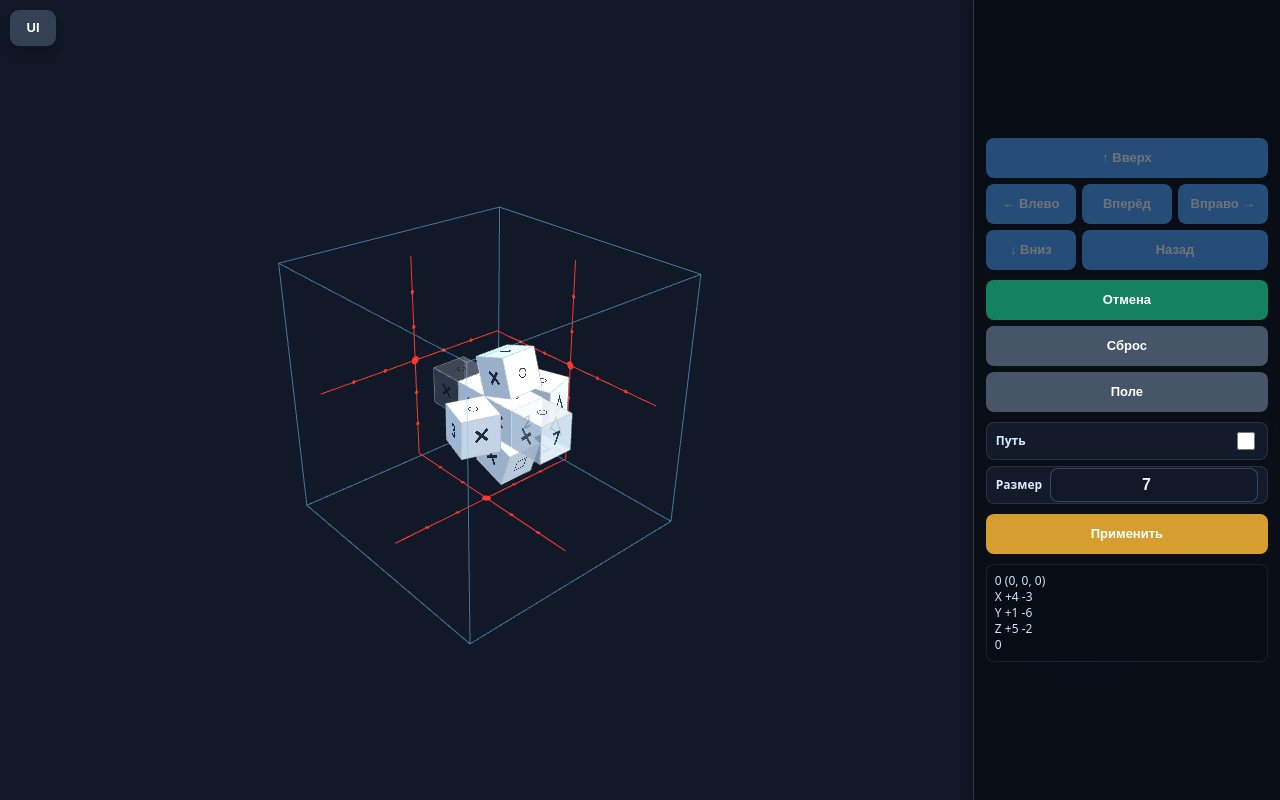
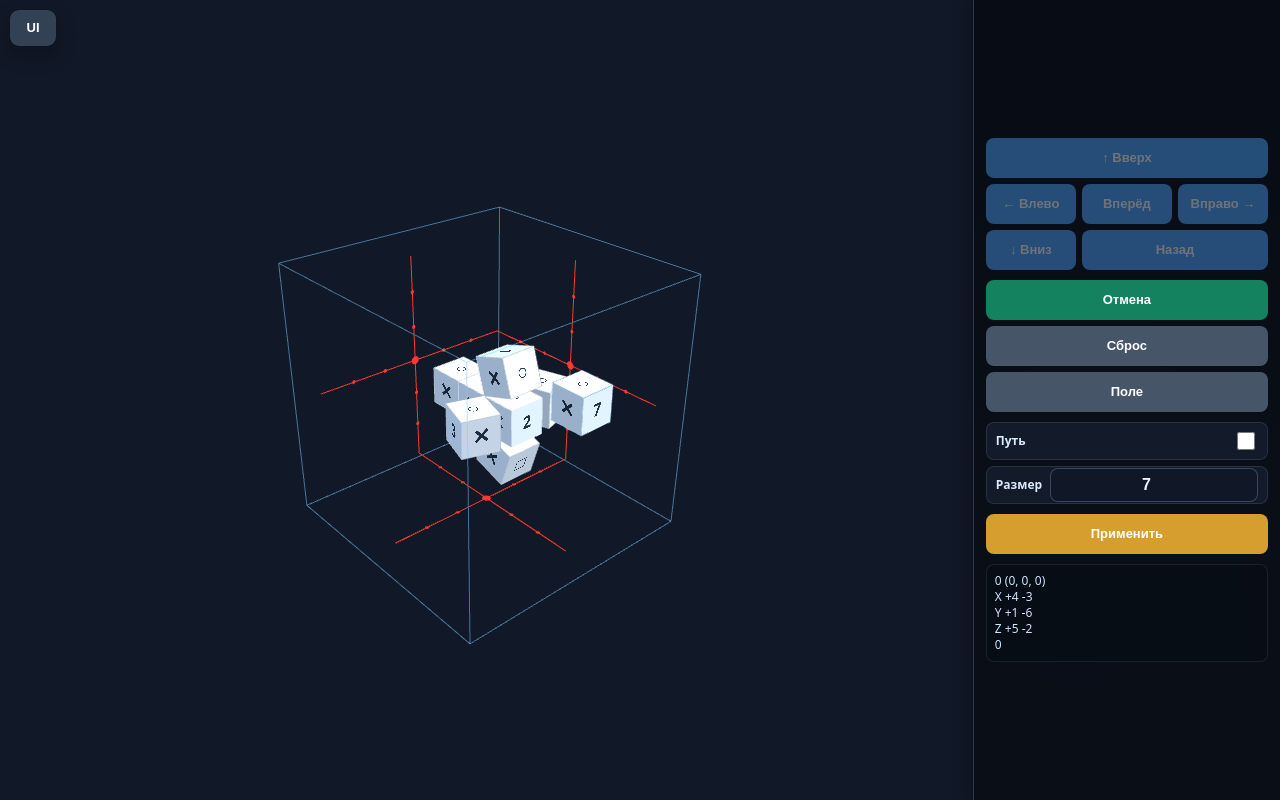
Before and after one commit to l3chat/CubeRoller, a plain HTML site: page cube4d2.html in a window 1280 px wide. Both pictures are taken after a click on the button "Назад". Drawn offline with nearby package versions, Linux system fonts and the light colour scheme; animation ran at ten frames a second.

Commit message:
Animate cube4d2 external cell return

```diff
--- a/cube4d2.html
+++ b/cube4d2.html
@@ -22,7 +22,7 @@
 
     active cell:          center of the visible local unfolding
     six neighbor cells:   one in each local ±X, ±Y, ±Z direction
-    one external cell:    the cell opposite the active cell, not currently drawn
+    one external cell:    the cell opposite the active cell, drawn at its stored outside position
 
 The visual object can move through a 3D field. The active cell has a field
 coordinate (x, y, z). The visible local unfolding is placed around that field
@@ -99,6 +99,10 @@
 
 Persistent cube orientation
 ---------------------------
+The external cube remains visible after it leaves the unfolding. Its outside
+position is stored in state.externalPositions[id] until it returns; on return it
+moves along a high clearance arc while slerping to the required orientation.
+
 Every cube stores its current orientation in:
 
     state.orientations[id] = {x, y, z, w}
@@ -366,7 +370,7 @@
   This must remain an involution:
       opposite[opposite[id]] === id
 
-  It defines which cell is hidden/external for a given active cell.
+  It defines which cell is external for a given active cell.
 */
 const opposite = {0:7,7:0,1:6,6:1,2:5,5:2,3:4,4:3};
 
@@ -535,6 +539,21 @@
   return out;
 }
 
+function identityExternalPositions(){
+  const map = {};
+  for(const id of allIds) map[id] = null;
+  return map;
+}
+
+function cloneExternalPositions(positions){
+  const out = {};
+  for(const id of allIds){
+    const p = positions?.[id] || null;
+    out[id] = p ? {x:p.x, y:p.y, z:p.z} : null;
+  }
+  return out;
+}
+
 function reflectionLinearMatrix(normal){
   const n = normal.clone().normalize();
   const nx = n.x, ny = n.y, nz = n.z;
@@ -595,7 +614,8 @@
     path: [...s.path],
     fieldPath: s.fieldPath.map(p => ({...p})),
     orientations: cloneOrientations(s.orientations),
-    pendingNormals: clonePendingNormals(s.pendingNormals)
+    pendingNormals: clonePendingNormals(s.pendingNormals),
+    externalPositions: cloneExternalPositions(s.externalPositions)
   };
 }
 
@@ -625,15 +645,16 @@
     path: [0],
     fieldPath: [{x:0,y:0,z:0}],
     orientations: identityOrientations(),
-    pendingNormals: identityPendingNormals()
+    pendingNormals: identityPendingNormals(),
+    externalPositions: identityExternalPositions()
   };
 }
 
 /*
   externalCell(state)
 
-  The one cell not drawn in the current local unfolding.
-  It is always opposite(active).
+  The one cell outside the current local unfolding.
+  It is always opposite(active), and remains visible at its stored outside position.
 */
 function externalCell(s){
   return opposite[s.active];
@@ -820,18 +841,27 @@
   applyLocalFog();
 }
 
+function externalFallbackPositionFor(s){
+  return fieldVec(s).add(new THREE.Vector3(2.35, 1.45, 0));
+}
+
+function externalStoredPositionFor(id, s){
+  const stored = s.externalPositions?.[id] || null;
+  return stored ? objToVec(stored) : externalFallbackPositionFor(s);
+}
+
 function currentPositionFor(id, s){
   const base = fieldVec(s);
 
   if(id === s.active) return base;
-  if(id === externalCell(s)) return base.clone().add(new THREE.Vector3(2.35, 1.45, 0));
+  if(id === externalCell(s)) return externalStoredPositionFor(id, s);
 
   for(let i=0;i<3;i++){
     if(s.axes[i].plus === id) return base.clone().add(dirVectors[i].clone().multiplyScalar(spacing));
     if(s.axes[i].minus === id) return base.clone().add(dirVectors[i].clone().multiplyScalar(-spacing));
   }
 
-  return base.clone().add(new THREE.Vector3(2.35, -1.45, 0));
+  return externalStoredPositionFor(id, s);
 }
 
 function localDirFor(id, s){
@@ -1005,7 +1035,7 @@
   Rebuilds the scene from logical state:
       - positions every visible cell around state.field
       - applies persistent quaternion orientation
-      - hides the external cell
+      - keeps the external cell visible at its stored outside position
       - applies active/idle edge brightness
       - rebuilds field path and wall projections
 
@@ -1026,11 +1056,11 @@
     const isActive = id === s.active;
     const isExternal = id === externalCell(s);
 
-    g.visible = !isExternal;
+    g.visible = true;
 
     setCubeOpacity(g, 1.0);
-    g.userData.baseEdgeOpacity = isActive ? 1.00 : 0.65;
-    g.userData.baseEdgeColor = isActive ? 0xffffff : 0xaebdca;
+    g.userData.baseEdgeOpacity = isActive ? 1.00 : isExternal ? 0.50 : 0.65;
+    g.userData.baseEdgeColor = isActive ? 0xffffff : isExternal ? 0x7aa9d8 : 0xaebdca;
     ed.material.color.set(g.userData.baseEdgeColor);
     ed.material.opacity = g.userData.baseEdgeOpacity;
 
@@ -1040,7 +1070,7 @@
 
     let label = "";
     if(isActive) label = "активный";
-    else if(isExternal) label = "";
+    else if(isExternal) label = "внешний";
     else label = "сосед " + s.active;
     setLabel(id,label);
   }
@@ -1079,6 +1109,30 @@
   object.quaternion.premultiply(q);
 }
 
+function arcPoint(start, target, center, lift, t){
+  const mid = start.clone().lerp(target, 0.5);
+  const chord = target.clone().sub(start);
+  let clearance = mid.clone().sub(center);
+
+  // Keep the control point off the start-target chord so the arc never collapses into a straight line.
+  if(chord.lengthSq() > 1e-8){
+    const chordDir = chord.clone().normalize();
+    clearance.addScaledVector(chordDir, -clearance.dot(chordDir));
+    if(clearance.lengthSq() < 1e-8){
+      clearance = new THREE.Vector3().crossVectors(chordDir, new THREE.Vector3(0,1,0));
+      if(clearance.lengthSq() < 1e-8){
+        clearance = new THREE.Vector3().crossVectors(chordDir, new THREE.Vector3(1,0,0));
+      }
+    }
+  }
+
+  if(clearance.lengthSq() < 1e-8) clearance = new THREE.Vector3(0,1,0);
+  const control = mid.add(clearance.normalize().multiplyScalar(lift));
+  const a = start.clone().lerp(control, t);
+  const b = control.clone().lerp(target, t);
+  return a.lerp(b, t);
+}
+
 /*
   makeNextState(state, axisIndex, sign)
 
@@ -1108,7 +1162,8 @@
     path: [...s.path, B],
     fieldPath: [...s.fieldPath.map(p => ({...p})), vecToObj(field)],
     orientations: cloneOrientations(s.orientations),
-    pendingNormals: clonePendingNormals(s.pendingNormals)
+    pendingNormals: clonePendingNormals(s.pendingNormals),
+    externalPositions: cloneExternalPositions(s.externalPositions)
   };
 
   if(sign > 0){
@@ -1185,22 +1240,28 @@
   cells.get(B).userData.baseEdgeColor = 0xaebdca;
 
   // Анимация смены внешнего кубика:
-  // enter (бывший внешний) заранее ставим на его конечное место и плавно проявляем,
-  // out (будущий внешний) плавно гасим на текущем месте.
+  // enter (бывший внешний) возвращается по дуге из сохранённой внешней позиции
+  // и одновременно получает нужный поворот; out остаётся видимым на месте выхода.
+  next.externalPositions[enter] = null;
   const enterGroup = cells.get(enter);
   const enterEdges = enterGroup.getObjectByName("edges");
   const enterLabel = enterGroup.getObjectByName("label");
+  const enterStartPosition = currentPositionFor(enter, state);
+  const enterTargetPosition = currentPositionFor(enter, next);
+  const enterStartQuaternion = objToQuat(state.orientations?.[enter] || {x:0,y:0,z:0,w:1});
   enterGroup.visible = true;
-  enterGroup.position.copy(currentPositionFor(enter, next));
-  enterGroup.quaternion.copy(objToQuat(state.orientations?.[enter] || {x:0,y:0,z:0,w:1}));
+  enterGroup.position.copy(enterStartPosition);
+  enterGroup.quaternion.copy(enterStartQuaternion);
   // Вместо двух зеркальных отражений применяем один собственный поворот:
   // первое отражение было бы при уходе во внешний статус,
   // второе — при возвращении через присоединяемую грань.
   const enterRotation = rotationFromTwoReflections(state.pendingNormals?.[enter], bDir);
-  enterGroup.quaternion.premultiply(enterRotation);
+  const enterTargetQuaternion = enterStartQuaternion.clone().premultiply(enterRotation);
+  const enterArcCenter = base.clone();
+  const enterArcLift = spacing * 3.0;
   next.pendingNormals[enter] = null;
-  enterEdges.material.opacity = 0.0;
-  setCubeOpacity(enterGroup, 0.0);
+  enterEdges.material.opacity = 0.75;
+  setCubeOpacity(enterGroup, 1.0);
   enterLabel.visible = false;
   enterLabel.material.opacity = 0.0;
   setLabel(enter, "входит");
@@ -1208,6 +1269,7 @@
   const outGroup = cells.get(out);
   const outEdges = outGroup.getObjectByName("edges");
   const outLabel = outGroup.getObjectByName("label");
+  const outStartPosition = currentPositionFor(out, state);
   const outStartOpacity = outEdges.material.opacity;
   outLabel.visible = false;
   outLabel.material.opacity = 0.0;
@@ -1258,11 +1320,14 @@
     // и плавно передаём яркость активного кубика от A к B.
     const sample = per[spinners[0]];
     const fade = sample && sample.angle > 1e-9 ? Math.min(1, sample.done / sample.angle) : 1;
-    enterEdges.material.opacity = 0.75 * fade;
-    setCubeOpacity(enterGroup, fade);
+    enterGroup.position.copy(arcPoint(enterStartPosition, enterTargetPosition, enterArcCenter, enterArcLift, fade));
+    enterGroup.quaternion.slerpQuaternions(enterStartQuaternion, enterTargetQuaternion, fade);
+    outGroup.position.copy(outStartPosition);
+    enterEdges.material.opacity = 0.75;
+    setCubeOpacity(enterGroup, 1.0);
     enterLabel.material.opacity = 0.0;
-    outEdges.material.opacity = outStartOpacity * (1 - fade);
-    setCubeOpacity(outGroup, 1 - fade);
+    outEdges.material.opacity = Math.max(0.50, outStartOpacity);
+    setCubeOpacity(outGroup, 1.0);
     outLabel.material.opacity = 0.0;
 
     const oldColor = new THREE.Color(0xffffff);
@@ -1284,6 +1349,7 @@
     // Самого зеркального отражения не делаем: оно будет объединено
     // с отражением при возвращении в один поворот.
     next.pendingNormals[out] = vecToObj(bDir.clone());
+    next.externalPositions[out] = vecToObj(outStartPosition);
 
     recenterPhase(next, {A,B,enter,out,spinners});
   }
```
Also changed, not shown: PROJECT_MEMORY.md (+1 -0 lines).
